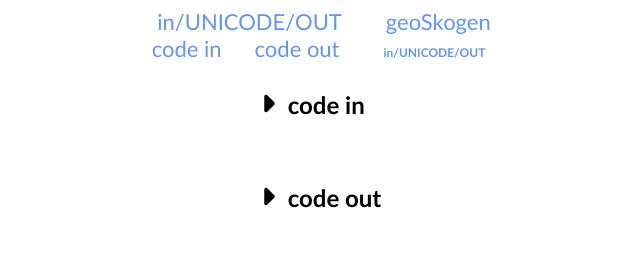
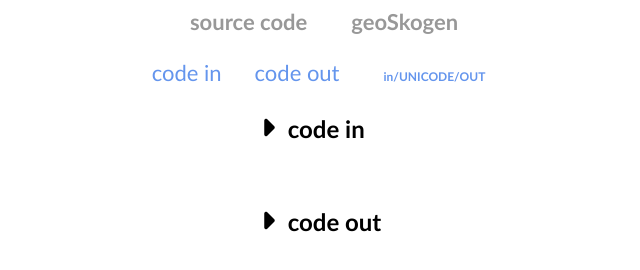
Before and after one commit to geoSkogen/in-unicode-out, a plain HTML site: page index.html in a window 1280 px wide. Shown: the whole page, without its empty margins (316-956 px from the left). Drawn offline with Linux system fonts and the light colour scheme.

Commit message:
styles elements

```diff
--- a/css/yuckstyle.css
+++ b/css/yuckstyle.css
@@ -22,9 +22,6 @@ body {
   font-size: 56px;
 }
 
-#balloon {
-  height: 16px;;
-}
 
 p.testP {
   margin: 0 1em;
@@ -67,6 +64,13 @@ a:link, a:active, a:hover, a:visited {
   text-decoration: none;
 }
 
+a.ref_link:link, a.ref_link:active, a.ref_link:hover, a.ref_link:visited {
+  color: black;
+  text-decoration: none;
+  opacity: 0.4;
+  font-weight: 800;
+}
+
 button,
 input[type="submit"] {
   color: white;
@@ -99,6 +103,10 @@ input.zeroTestModal {
   margin: 0 0.5em 1em 0;
 }
 
+#in_unicode_out {
+  margin: 0 0 1.5em 0;
+}
+
 .nav_shell {
 
 }
@@ -108,5 +116,5 @@ input.zeroTestModal {
   top: 0;
   text-align: center;
   width: 100%;
-  padding: 0 15% 0 15%;
+  padding: 0 20% 0 20%;
 }
--- a/index.html
+++ b/index.html
@@ -17,8 +17,8 @@
   <header>
     <nav>
       <div id="in_unicode_out" class="flexOuterCenter">
-        <a href="https://github.com/geoSkogen/csv-schema/tree/htdoc">in/UNICODE/OUT</a>
-        <a href="https://github.com/geoSkogen">geoSkogen</a>
+        <a href="https://geoskogen.github.io/in-unicode-out/" class="ref_link">source code</a>
+        <a href="https://github.com/geoSkogen" class="ref_link">geoSkogen</a>
       </div>
       <div class="flexOuterCenter">
         <div id="sticky_shell" class="nav_shell">
```
